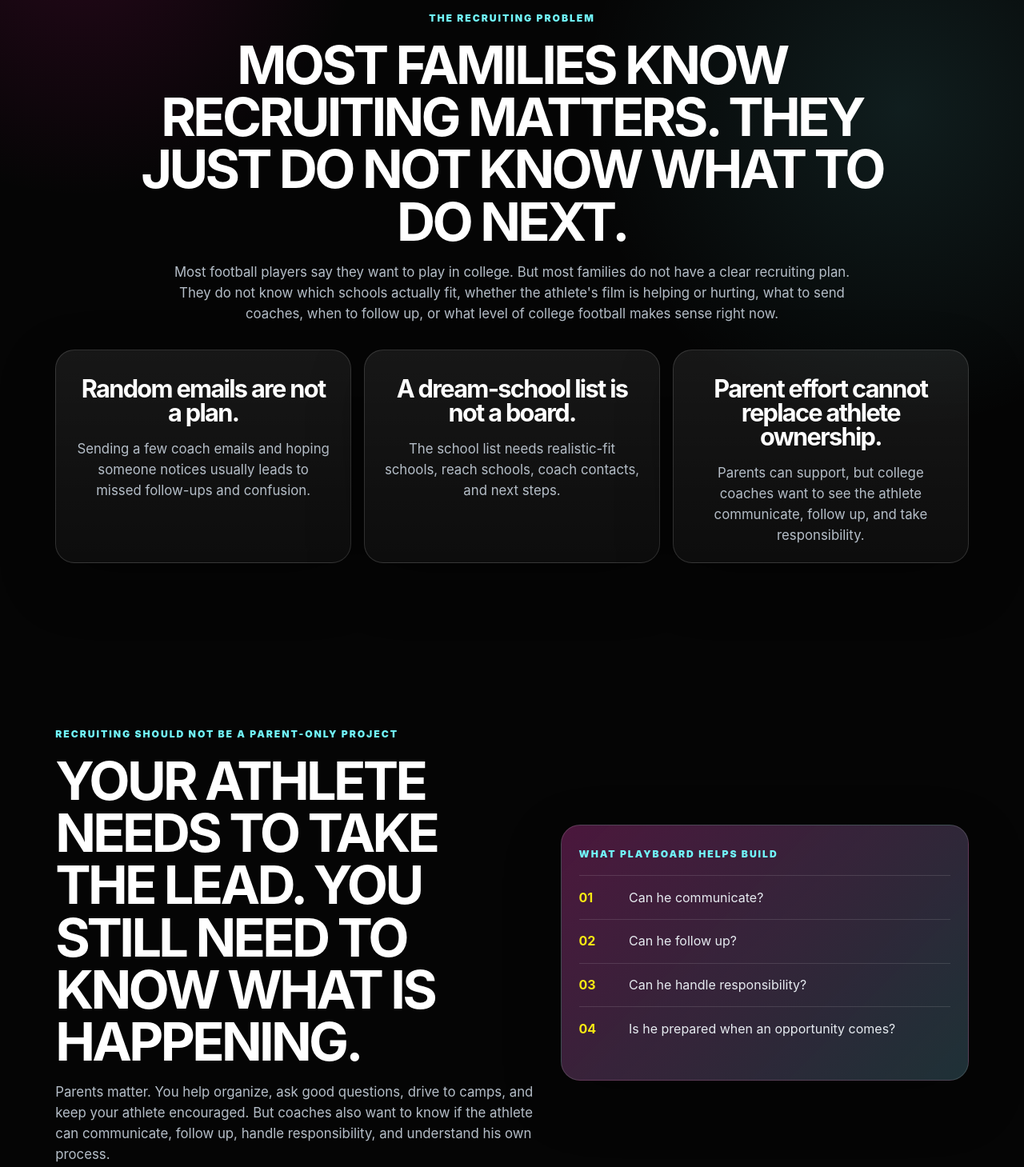
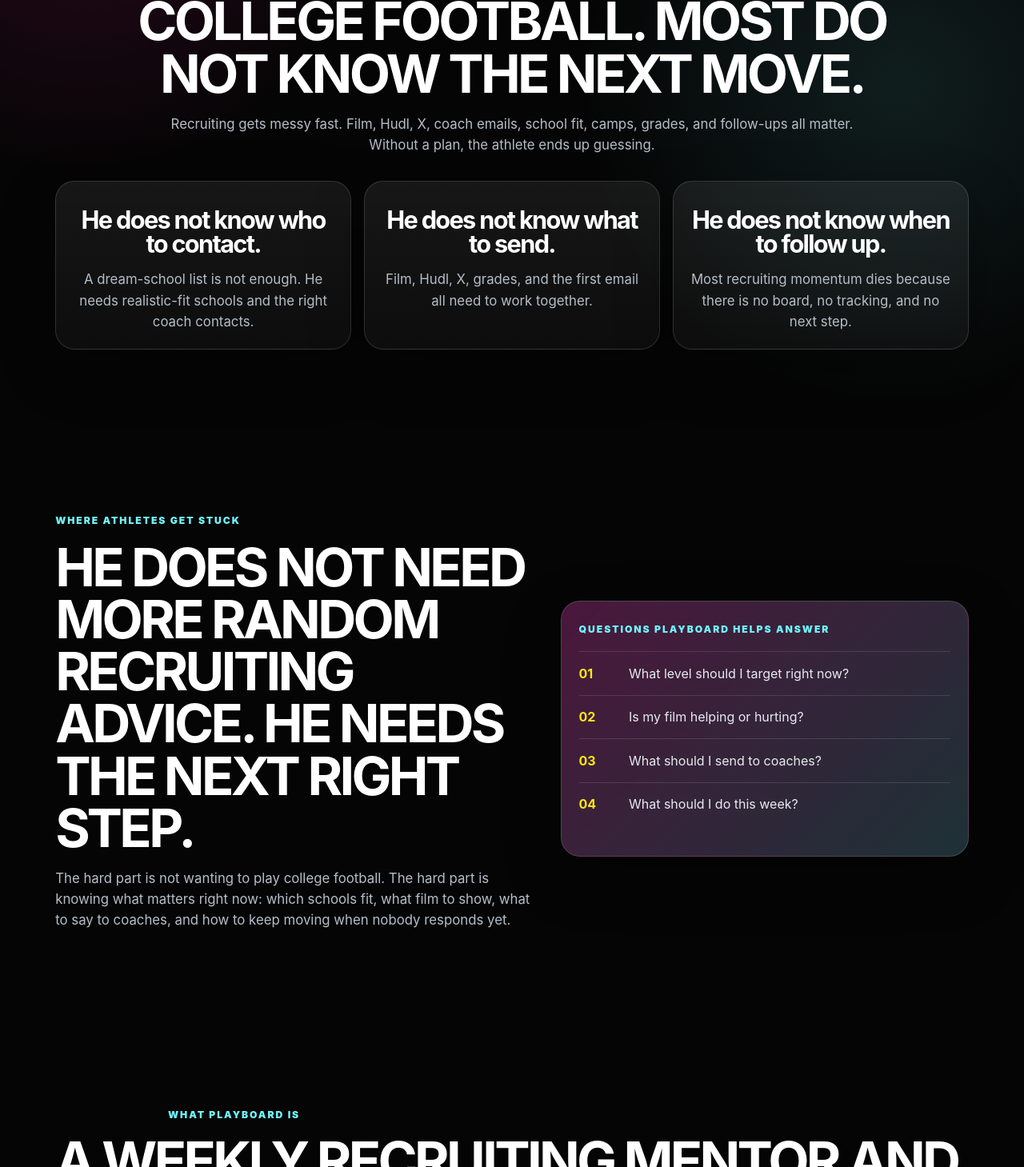
Before and after one commit to rickmooberryhome/playboard, a plain HTML site: page index.html in a window 1280 px wide. Shown: the part 1072-2531 px from the top of the page at 80% size. Drawn offline with Linux system fonts and the light colour scheme.

Commit message:
Tighten hero and early player pain sections

```diff
--- a/index.html
+++ b/index.html
@@ -49,58 +49,51 @@
           <a class="button button-primary" href="#intake" data-scroll-to-intake>Request More Information</a>
           <a class="button button-secondary" href="#intake" data-scroll-to-intake>Only 4 Spots Available</a>
         </div>
-
-        <div class="hero-proof" aria-label="PlayBoard recruiting proof points">
-          <div><strong>Month 1</strong><span>Build the plan.</span></div>
-          <div><strong>Ongoing</strong><span>Work the plan.</span></div>
-          <div><strong>Parents</strong><span>Stay informed without taking over.</span></div>
-        </div>
       </div>
     </section>
 
     <section class="section problem" id="problem">
       <div class="section-header center">
         <p class="eyebrow">The recruiting problem</p>
-        <h2>Most families know recruiting matters. They just do not know what to do next.</h2>
+        <h2>Players want to play college football. Most do not know the next move.</h2>
         <p>
-          Most football players say they want to play in college. But most families do not have a clear recruiting plan.
-          They do not know which schools actually fit, whether the athlete's film is helping or hurting, what to send coaches,
-          when to follow up, or what level of college football makes sense right now.
+          Recruiting gets messy fast. Film, Hudl, X, coach emails, school fit, camps, grades, and follow-ups all matter.
+          Without a plan, the athlete ends up guessing.
         </p>
       </div>
 
       <div class="pain-grid">
         <article class="pain-card">
-          <h3>Random emails are not a plan.</h3>
-          <p>Sending a few coach emails and hoping someone notices usually leads to missed follow-ups and confusion.</p>
+          <h3>He does not know who to contact.</h3>
+          <p>A dream-school list is not enough. He needs realistic-fit schools and the right coach contacts.</p>
         </article>
         <article class="pain-card">
-          <h3>A dream-school list is not a board.</h3>
-          <p>The school list needs realistic-fit schools, reach schools, coach contacts, and next steps.</p>
+          <h3>He does not know what to send.</h3>
+          <p>Film, Hudl, X, grades, and the first email all need to work together.</p>
         </article>
         <article class="pain-card">
-          <h3>Parent effort cannot replace athlete ownership.</h3>
-          <p>Parents can support, but college coaches want to see the athlete communicate, follow up, and take responsibility.</p>
+          <h3>He does not know when to follow up.</h3>
+          <p>Most recruiting momentum dies because there is no board, no tracking, and no next step.</p>
         </article>
       </div>
     </section>
 
     <section class="section split" id="ownership">
       <div>
-        <p class="eyebrow">Recruiting should not be a parent-only project</p>
-        <h2>Your athlete needs to take the lead. You still need to know what is happening.</h2>
+        <p class="eyebrow">Where athletes get stuck</p>
+        <h2>He does not need more random recruiting advice. He needs the next right step.</h2>
         <p>
-          Parents matter. You help organize, ask good questions, drive to camps, and keep your athlete encouraged.
-          But coaches also want to know if the athlete can communicate, follow up, handle responsibility, and understand his own process.
+          The hard part is not wanting to play college football. The hard part is knowing what matters right now:
+          which schools fit, what film to show, what to say to coaches, and how to keep moving when nobody responds yet.
         </p>
       </div>
 
       <div class="solid-panel">
-        <span class="panel-label">What PlayBoard helps build</span>
-        <div class="panel-row"><strong>01</strong><span>Can he communicate?</span></div>
-        <div class="panel-row"><strong>02</strong><span>Can he follow up?</span></div>
-        <div class="panel-row"><strong>03</strong><span>Can he handle responsibility?</span></div>
-        <div class="panel-row"><strong>04</strong><span>Is he prepared when an opportunity comes?</span></div>
+        <span class="panel-label">Questions PlayBoard helps answer</span>
+        <div class="panel-row"><strong>01</strong><span>What level should I target right now?</span></div>
+        <div class="panel-row"><strong>02</strong><span>Is my film helping or hurting?</span></div>
+        <div class="panel-row"><strong>03</strong><span>What should I send to coaches?</span></div>
+        <div class="panel-row"><strong>04</strong><span>What should I do this week?</span></div>
       </div>
     </section>
 
```
